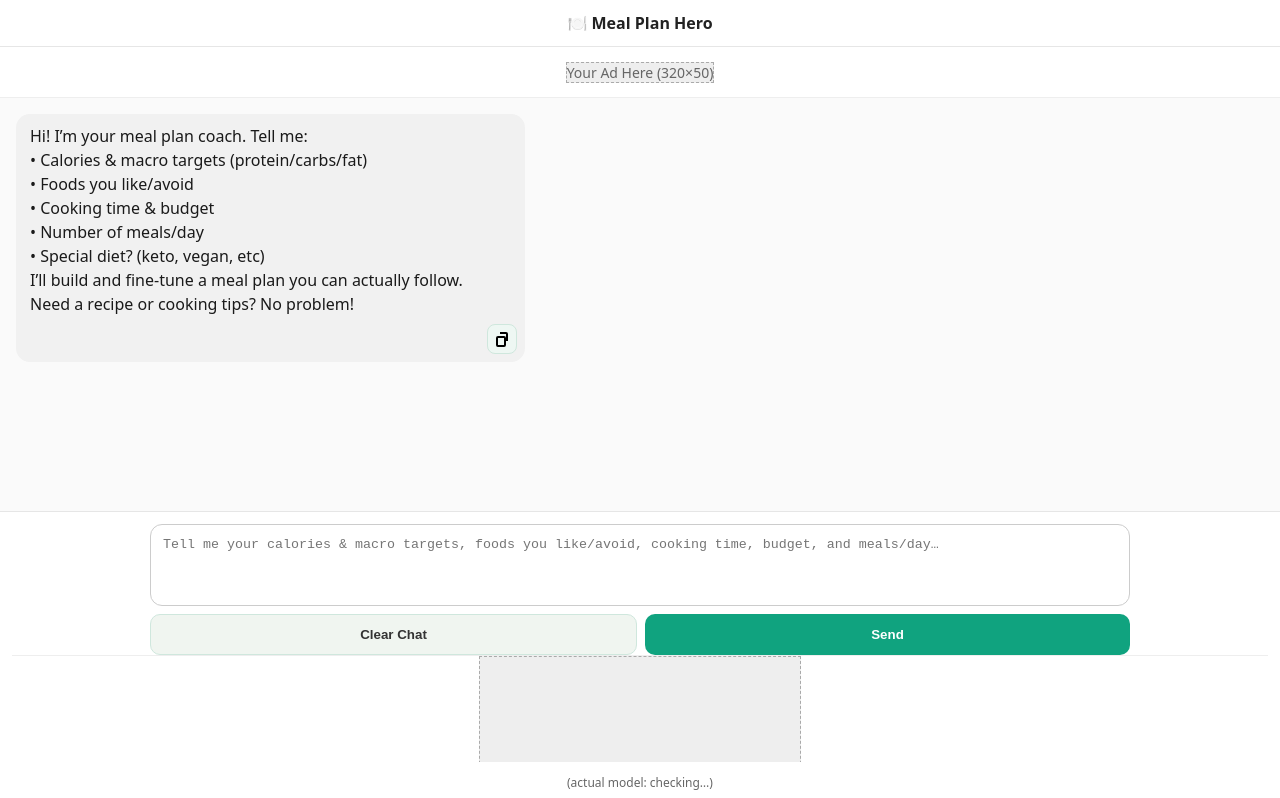
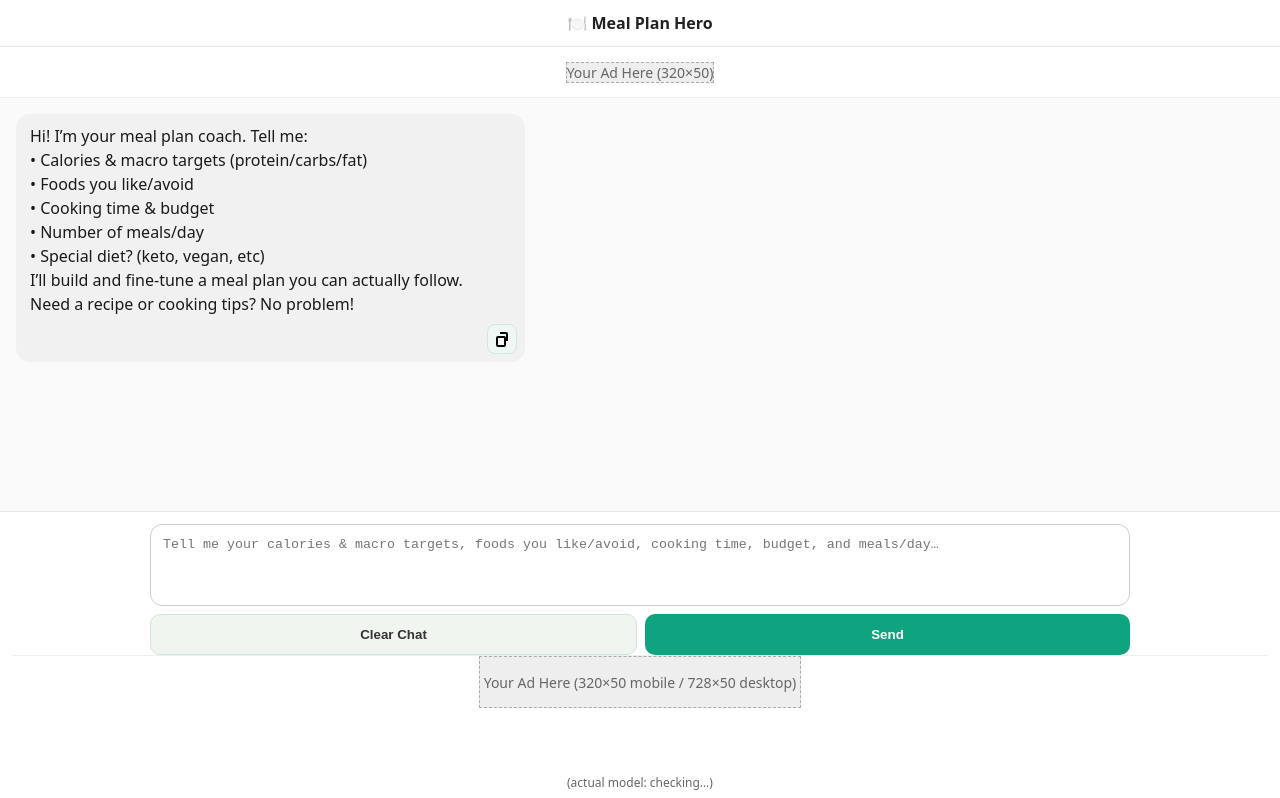
Before and after one commit to wearhismessage/family-mealcoach-chat, a website: page public/index.html in a window 1280 px wide. Shown: the top 798 px of the page. Drawn offline with Linux system fonts and the light colour scheme.

Commit message:
Update height bottom 50 index.html

```diff
--- a/public/index.html
+++ b/public/index.html
@@ -44,7 +44,7 @@
     /* Exact creative size inside the bottom slot */
     .ad-bottom .ad-placeholder{
       width: 320px;
-      height: 500px;
+      height: 50px;
       max-width: 100%;
       margin: 0;
     }
```
